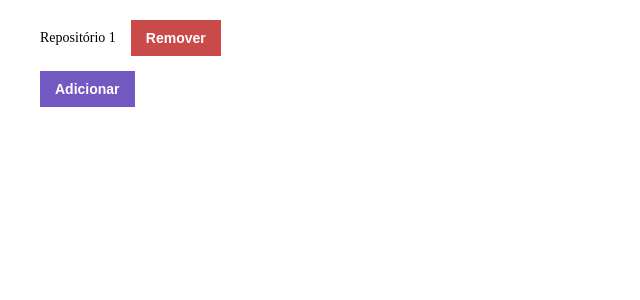
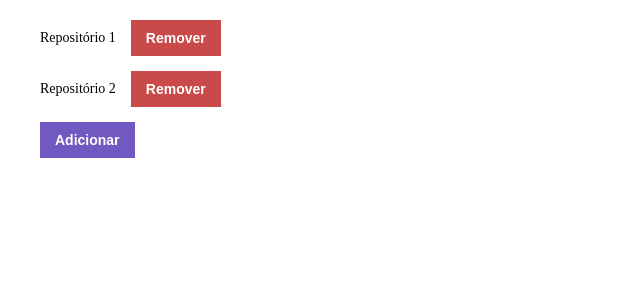
Before and after one commit to SammuelGR/conceitos-reactjs, a React (Create React App) app: page / in a window 1280 px wide. Shown: the top 300 px of the page, without its empty margins (0-640 px from the left). Built offline with nearby package versions, Linux system fonts and the light colour scheme.

Commit message:
implements listing and adding static repos

```diff
--- a/src/App.js
+++ b/src/App.js
@@ -1,10 +1,14 @@
-import React from "react";
+import React, { useState } from "react";
 
 import "./styles.css";
 
 function App() {
+  const [repositories, setRepositories] = useState(['Repositório 1', 'Repositório 2']);
+
   async function handleAddRepository() {
-    // TODO
+    const newRepository = 'Novo repositório';
+
+    setRepositories([...repositories, newRepository]);
   }
 
   async function handleRemoveRepository(id) {
@@ -14,13 +18,14 @@ function App() {
   return (
     <div>
       <ul data-testid="repository-list">
-        <li>
-          Repositório 1
-
+        { repositories.map(repo => (
+          <li key={repo}>
+          {repo}
           <button onClick={() => handleRemoveRepository(1)}>
             Remover
           </button>
         </li>
+        )) }
       </ul>
 
       <button onClick={handleAddRepository}>Adicionar</button>
```
